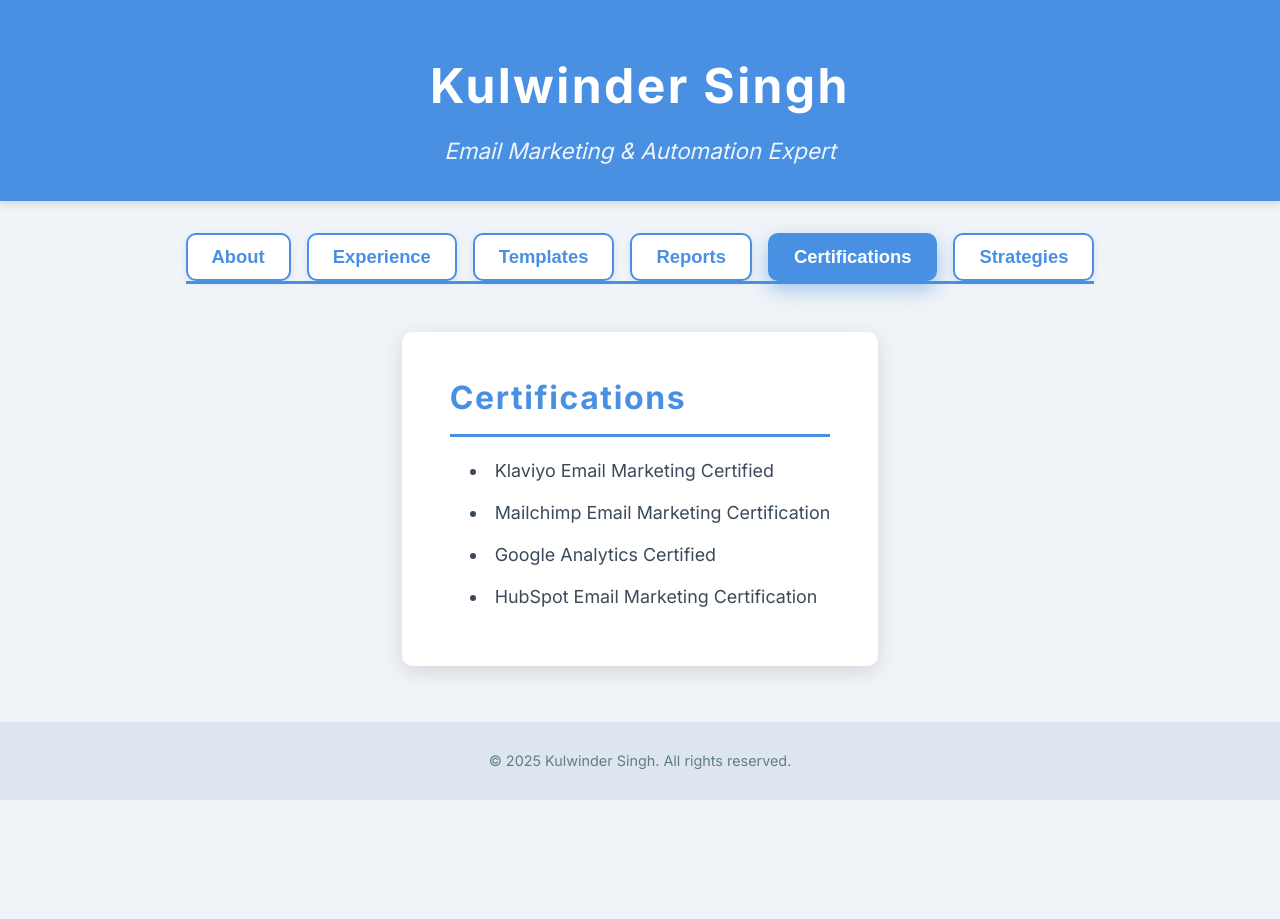
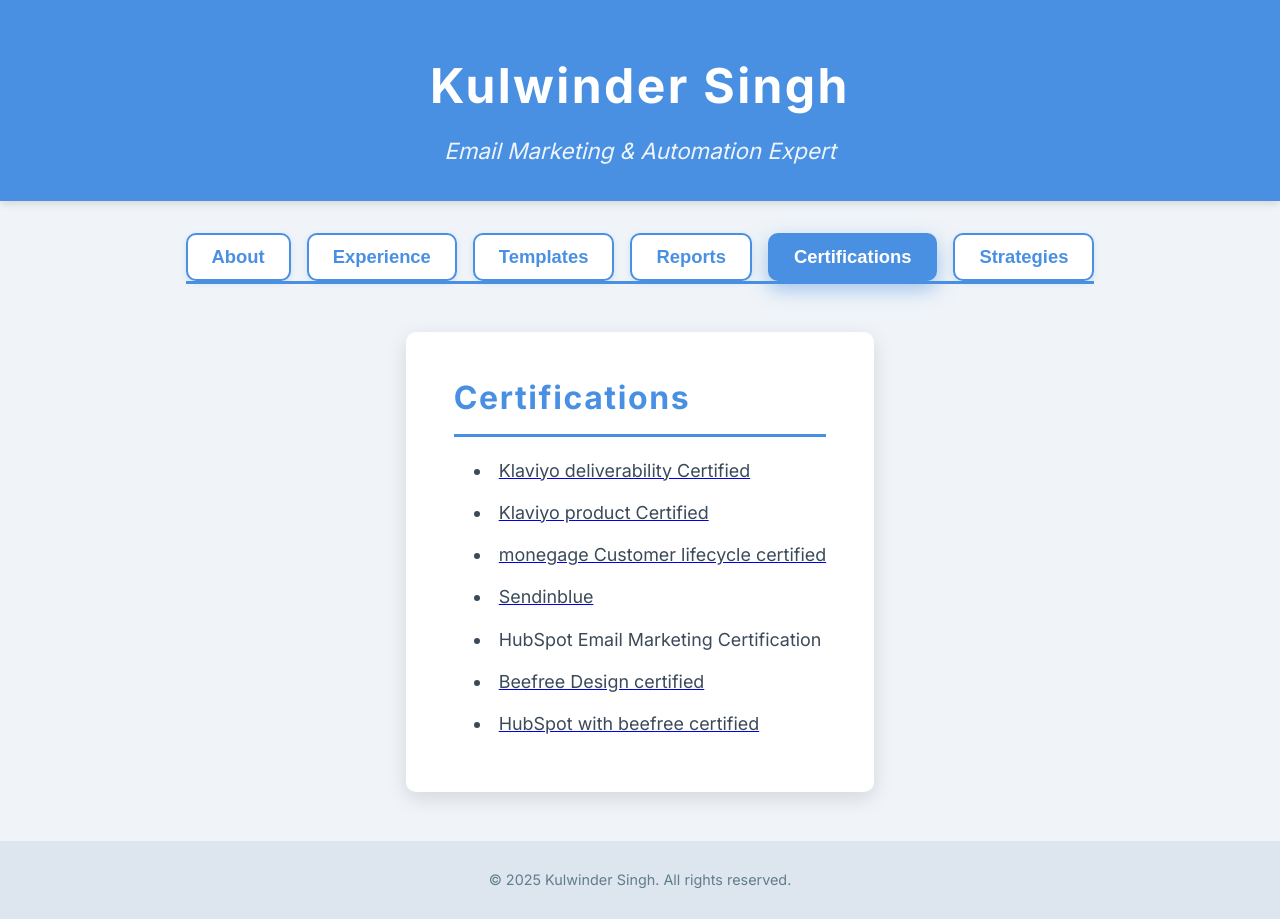
Before and after one commit to Jhingerz/Kulwinder.singh, a plain HTML site: page index.html in a window 1280 px wide. Both pictures are taken after a click on the tab "Certifications". Before the commit the page ends 800 px from the top, so only its background shows below. Drawn offline with Linux system fonts and the light colour scheme.

Commit message:
Update index.html

```diff
--- a/index.html
+++ b/index.html
@@ -283,13 +283,15 @@
       </ul>
     </section>
 
-    <section id="certifications" class="tab-content" role="tabpanel" aria-labelledby="tab-certifications" tabindex="0">
+   <section id="certifications" class="tab-content" role="tabpanel" aria-labelledby="tab-certifications" tabindex="0">
       <h2>Certifications</h2>
-      <ul>
-        <li>Klaviyo Email Marketing Certified</li>
-        <li>Mailchimp Email Marketing Certification</li>
-        <li>Google Analytics Certified</li>
+      <ul> <a href="https://credential.klaviyo.com/440376fa-e716-44d7-bd7b-fcc3bf746cfc"><li>Klaviyo deliverability Certified</li></a>
+        <a href="https://www.linkedin.com/in/kulwindersinghautomation/details/featured/1739539751347/single-media-viewer?type=LINK&profileId=ACoAACn_CzIB4GcdwoGN-NTycufQBo1De1d6t5o&lipi=urn%3Ali%3Apage%3Ad_flagship3_profile_view_base_featured_details%3BA4JiiiiTQc%2BeE1Dv1yOHtw%3D%3D"><li>Klaviyo product Certified</li></a>
+        <a href="https://www.linkedin.com/feed/update/urn:li:activity:7188461789699846144?updateEntityUrn=urn%3Ali%3Afs_feedUpdate%3A%28V2%2Curn%3Ali%3Aactivity%3A7188461789699846144%29&lipi=urn%3Ali%3Apage%3Ad_flagship3_profile_view_base_featured_details%3BA4JiiiiTQc%2BeE1Dv1yOHtw%3D%3D"><li>monegage Customer lifecycle certified</li></a>
+        <a href="https://credential.klaviyo.com/a76d8491-c33e-4b82-8cea-2ae0288e0072"><li>Sendinblue</li></a>
         <li>HubSpot Email Marketing Certification</li>
+     <a href="https://media.licdn.com/dms/image/v2/D562DAQF6aPg-myuzOg/profile-treasury-image-shrink_800_800/B56Za5DHLCGUAY-/0/1746861323789?e=1755424800&v=beta&t=qhs1WYUYi4yWs2QKSr654bWYBnK_siutPNEhh1On6gY"><li>Beefree Design certified</li></a>
+     <a href="https://media.licdn.com/dms/image/v2/D562DAQF4g07HTHMEoA/profile-treasury-image-shrink_800_800/B56Za5C9gSGsAY-/0/1746861284286?e=1755424800&v=beta&t=FlCA4VAYq_NWHYABCCiTkT7UqsXtOcKSXJr_rCKB6Dk"><li>HubSpot with beefree certified</li></a>
       </ul>
     </section>
 
```
